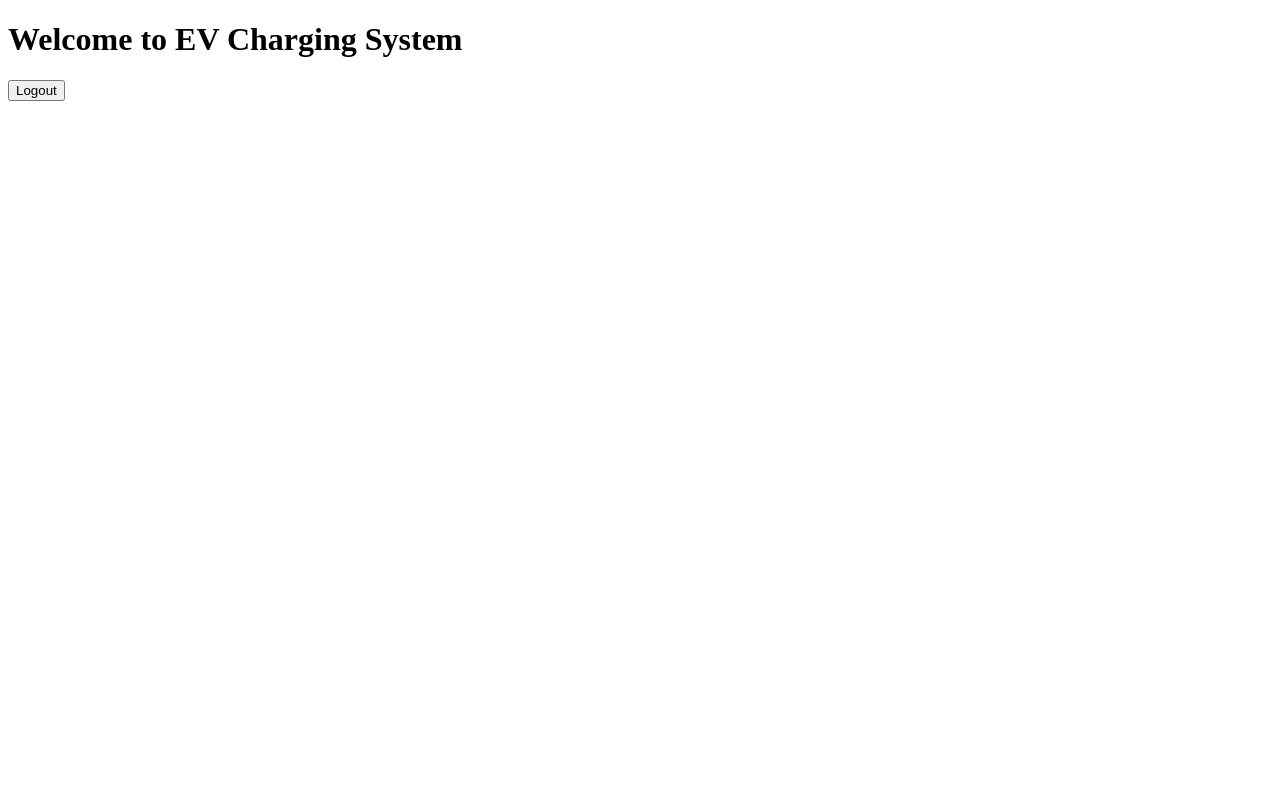
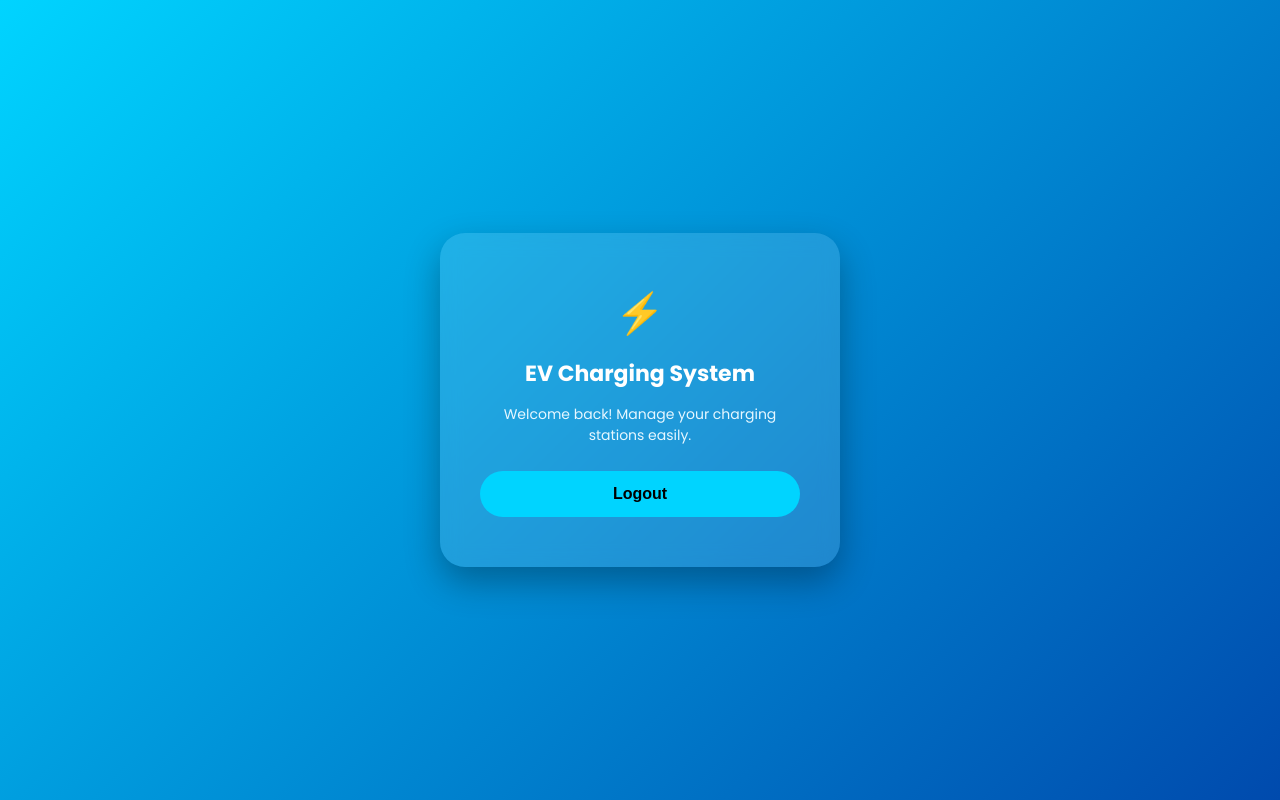
Before and after one commit to SultanaMatar05/EV-Charging, a plain HTML site: page index.html in a window 1280 px wide. Drawn offline with Linux system fonts and the light colour scheme.

Commit message:
Update index.html layout and styles

```diff
--- a/index.html
+++ b/index.html
@@ -3,28 +3,102 @@
 <head>
 <meta charset="UTF-8">
 <title>Home</title>
+
+<!-- Google Font -->
+<link href="https://fonts.googleapis.com/css2?family=Poppins:wght@300;400;600;700&display=swap" rel="stylesheet">
+
 <style>
-  .logout-btn{
+body{
+    margin:0;
+    height:100vh;
+    display:flex;
+    justify-content:center;
+    align-items:center;
+    font-family:'Poppins', sans-serif;
+    background:linear-gradient(135deg,#00d4ff,#004aad);
+}
+
+/* الحاوية */
+.container{
+    text-align:center;
+    background:rgba(255,255,255,0.12);
+    padding:50px 40px;
+    border-radius:25px;
+    box-shadow:0 15px 35px rgba(0,0,0,0.3);
+    backdrop-filter: blur(10px);
+    animation: fadeIn 1s ease;
+    width:320px;
+}
+
+/* العنوان */
+h1{
+    color:white;
+    font-size:22px;
+    margin-bottom:10px;
+}
+
+/* أيقونة */
+.icon{
+    font-size:40px;
+    margin-bottom:10px;
+}
+
+/* نص صغير */
+p{
+    color:#e6f7ff;
+    font-size:14px;
+    margin-bottom:25px;
+}
+
+/* زر تسجيل الخروج */
+.logout-btn{
     width:100%;
     padding:14px;
     border:none;
-    border-radius:25px;
+    border-radius:30px;
     background:#00d4ff;
     color:#000;
     font-size:16px;
-    font-weight:bold;
+    font-weight:600;
     cursor:pointer;
-    transition:.3s;
+    transition:0.3s;
 }
 
+.logout-btn:hover{
+    background:#00aacc;
+    transform:scale(1.05);
+}
+
+/* أنيميشن */
+@keyframes fadeIn{
+    from{
+        opacity:0;
+        transform:translateY(-25px);
+    }
+    to{
+        opacity:1;
+        transform:translateY(0);
+    }
+}
 </style>
+
 </head>
+
 <body>
 
-<h1>Welcome to EV Charging System</h1>
+<div class="container">
 
-<button onclick="location.href='home.html'">
-Logout
-</button>
+    <div class="icon">⚡</div>
+
+    <h1>EV Charging System</h1>
+
+    <p>Welcome back! Manage your charging stations easily.</p>
+
+    <button class="logout-btn" onclick="location.href='login.html'">
+        Logout
+    </button>
+
+</div>
+
 </body>
 </html>
```
